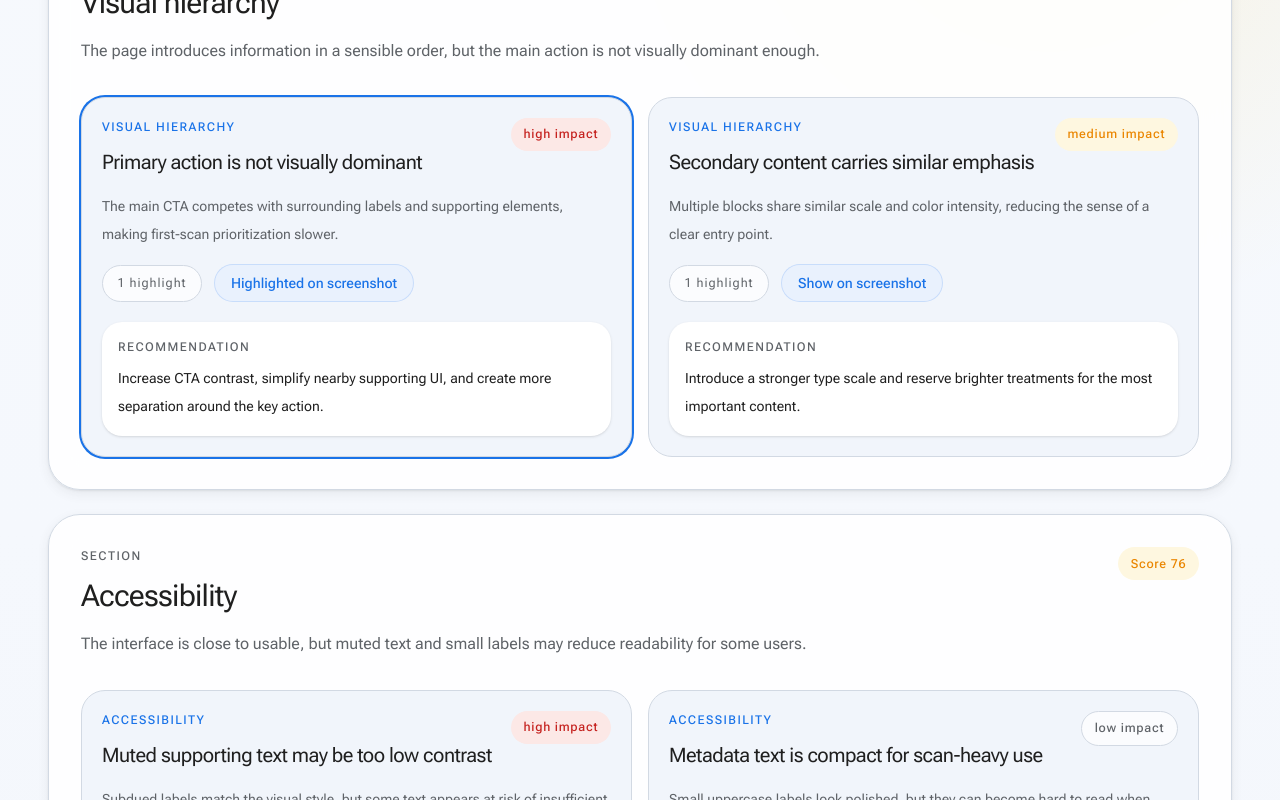
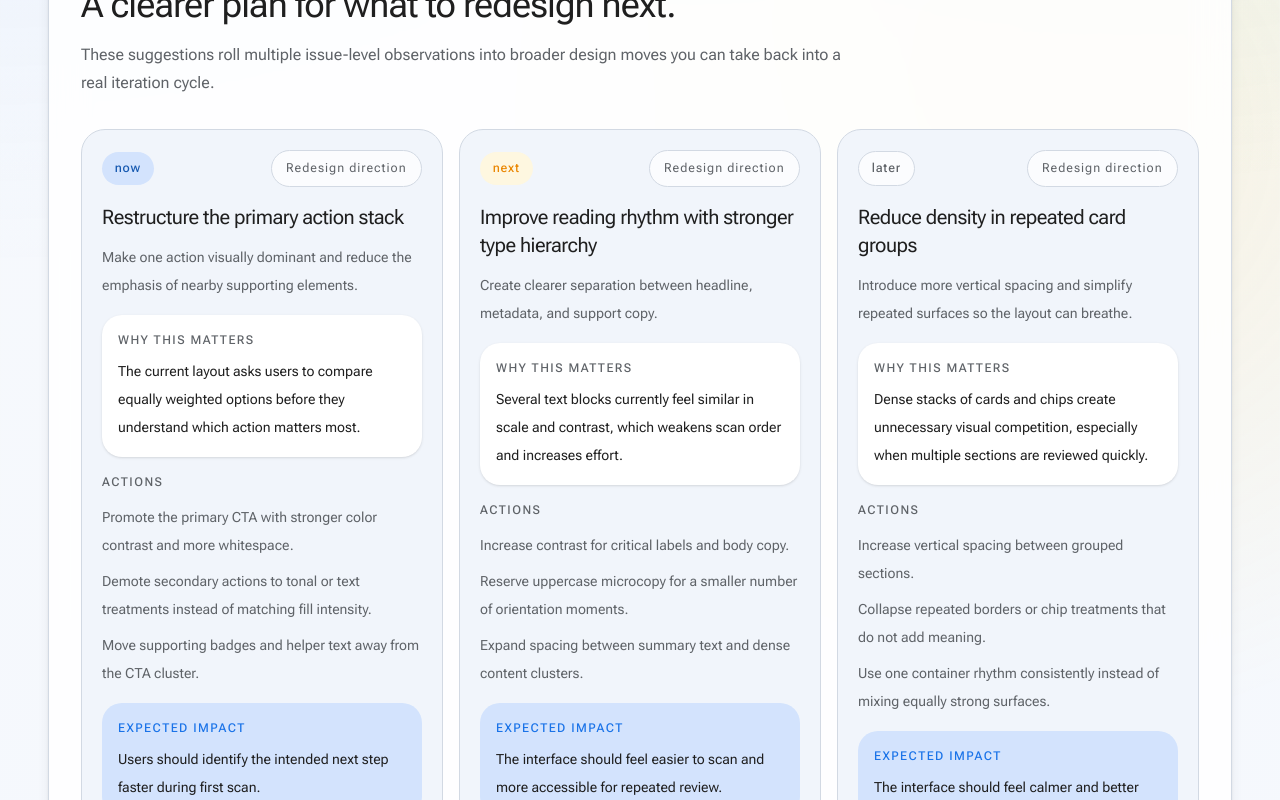
Before and after one commit to Nevaehhao/AI-Interface-Critic, a Next.js app: page /report/demo in a window 1280 px wide. Shown: the part 1100-1900 px from the top of the page. Built offline with nearby package versions, Linux system fonts and the light colour scheme.

Commit message:
Add redesign suggestion module

```diff
--- a/components/report/report-view.tsx
+++ b/components/report/report-view.tsx
@@ -32,6 +32,18 @@ function severityTone(severity: string) {
   }
 
   if (severity === "medium") {
+    return "status-badge status-badge-warning";
+  }
+
+  return "status-badge status-badge-neutral";
+}
+
+function suggestionPriorityTone(priority: string) {
+  if (priority === "now") {
+    return "status-badge status-badge-primary";
+  }
+
+  if (priority === "next") {
     return "status-badge status-badge-warning";
   }
 
@@ -186,6 +198,10 @@ export function ReportView({
                 {highlightableIssues.length} mapped issue
                 {highlightableIssues.length === 1 ? "" : "s"}
               </span>
+              <span className="app-chip">
+                {report.redesignSuggestions.length} redesign suggestion
+                {report.redesignSuggestions.length === 1 ? "" : "s"}
+              </span>
             </div>
 
             <h1 className="mt-5 text-4xl tracking-tight sm:text-5xl">
@@ -266,6 +282,12 @@ export function ReportView({
             <div className="surface-card rounded-[1.5rem] p-5 shadow-none">
               <p className="eyebrow">Jump to section</p>
               <div className="mt-4 flex flex-wrap gap-2">
+                <a
+                  href="#redesign-suggestions"
+                  className="material-button material-button-secondary px-4 py-2 text-sm"
+                >
+                  Redesign suggestions
+                </a>
                 {report.sections.map((section) => (
                   <a
                     key={section.id}
@@ -278,6 +300,68 @@ export function ReportView({
               </div>
             </div>
           </aside>
+        </section>
+
+        <section id="redesign-suggestions" className="surface-card p-6 sm:p-8">
+          <div className="flex flex-col gap-4 lg:flex-row lg:items-start lg:justify-between">
+            <div>
+              <p className="eyebrow">Redesign suggestions</p>
+              <h2 className="mt-3 text-3xl tracking-tight sm:text-4xl">
+                A clearer plan for what to redesign next.
+              </h2>
+              <p className="mt-4 max-w-3xl text-base leading-7 text-[var(--color-muted)]">
+                These suggestions roll multiple issue-level observations into broader design moves
+                you can take back into a real iteration cycle.
+              </p>
+            </div>
+            <span className="app-chip">
+              Suggested improvements module
+            </span>
+          </div>
+
+          {report.redesignSuggestions.length > 0 ? (
+            <div className="mt-8 grid gap-4 lg:grid-cols-3">
+              {report.redesignSuggestions.map((suggestion) => (
+                <article key={suggestion.id} className="surface-muted p-5">
+                  <div className="flex flex-wrap items-center justify-between gap-3">
+                    <span className={suggestionPriorityTone(suggestion.priority)}>
+                      {suggestion.priority}
+                    </span>
+                    <span className="app-chip">Redesign direction</span>
+                  </div>
+                  <h3 className="mt-4 text-xl tracking-tight">{suggestion.title}</h3>
+                  <p className="mt-3 text-sm leading-7 text-[var(--color-muted)]">
+                    {suggestion.summary}
+                  </p>
+
+                  <div className="mt-4 rounded-[1.25rem] bg-white p-4 shadow-sm">
+                    <p className="eyebrow">Why this matters</p>
+                    <p className="mt-2 text-sm leading-7">{suggestion.rationale}</p>
+                  </div>
+
+                  <div className="mt-4">
+                    <p className="eyebrow">Actions</p>
+                    <ul className="mt-3 space-y-2 text-sm leading-7 text-[var(--color-muted)]">
+                      {suggestion.actions.map((action) => (
+                        <li key={action}>{action}</li>
+                      ))}
+                    </ul>
+                  </div>
+
+                  <div className="mt-4 rounded-[1.25rem] bg-[var(--color-accent-soft)] p-4">
+                    <p className="eyebrow text-[var(--color-accent)]">Expected impact</p>
+                    <p className="mt-2 text-sm leading-7">{suggestion.expectedImpact}</p>
+                  </div>
+                </article>
+              ))}
+            </div>
+          ) : (
+            <div className="surface-muted mt-8 p-5">
+              <p className="text-sm leading-7 text-[var(--color-muted)]">
+                This older report does not include dedicated redesign suggestions yet.
+              </p>
+            </div>
+          )}
         </section>
 
         <div className="grid gap-6">
--- a/lib/analysis-report.ts
+++ b/lib/analysis-report.ts
@@ -34,9 +34,20 @@ export const analysisSummarySchema = z.object({
   nextAction: z.string(),
 });
 
+export const analysisRedesignSuggestionSchema = z.object({
+  id: z.string(),
+  title: z.string(),
+  summary: z.string(),
+  rationale: z.string(),
+  priority: z.enum(["now", "next", "later"]),
+  actions: z.array(z.string()).min(2),
+  expectedImpact: z.string(),
+});
+
 export const analysisReportContentSchema = z.object({
   summary: analysisSummarySchema,
   sections: z.array(analysisSectionSchema).min(1),
+  redesignSuggestions: z.array(analysisRedesignSuggestionSchema).default([]),
 });
 
 export const analysisReportSchema = z.object({
@@ -44,12 +55,14 @@ export const analysisReportSchema = z.object({
   createdAt: z.string(),
   summary: analysisReportContentSchema.shape.summary,
   sections: analysisReportContentSchema.shape.sections,
+  redesignSuggestions: analysisReportContentSchema.shape.redesignSuggestions,
 });
 
 export type AnalysisIssue = z.infer<typeof analysisIssueSchema>;
 export type AnalysisIssueHighlight = z.infer<typeof analysisIssueHighlightSchema>;
 export type AnalysisSection = z.infer<typeof analysisSectionSchema>;
 export type AnalysisSummary = z.infer<typeof analysisSummarySchema>;
+export type AnalysisRedesignSuggestion = z.infer<typeof analysisRedesignSuggestionSchema>;
 export type AnalysisReportContent = z.infer<typeof analysisReportContentSchema>;
 export type AnalysisReport = z.infer<typeof analysisReportSchema>;
 
@@ -233,6 +246,56 @@ export function createMockAnalysisReport(
         ],
       },
     ],
+    redesignSuggestions: [
+      {
+        id: "redesign-cta-stack",
+        title: "Restructure the primary action stack",
+        summary:
+          "Make one action visually dominant and reduce the emphasis of nearby supporting elements.",
+        rationale:
+          "The current layout asks users to compare equally weighted options before they understand which action matters most.",
+        priority: "now",
+        actions: [
+          "Promote the primary CTA with stronger color contrast and more whitespace.",
+          "Demote secondary actions to tonal or text treatments instead of matching fill intensity.",
+          "Move supporting badges and helper text away from the CTA cluster.",
+        ],
+        expectedImpact:
+          "Users should identify the intended next step faster during first scan.",
+      },
+      {
+        id: "redesign-reading-rhythm",
+        title: "Improve reading rhythm with stronger type hierarchy",
+        summary:
+          "Create clearer separation between headline, metadata, and support copy.",
+        rationale:
+          "Several text blocks currently feel similar in scale and contrast, which weakens scan order and increases effort.",
+        priority: "next",
+        actions: [
+          "Increase contrast for critical labels and body copy.",
+          "Reserve uppercase microcopy for a smaller number of orientation moments.",
+          "Expand spacing between summary text and dense content clusters.",
+        ],
+        expectedImpact:
+          "The interface should feel easier to scan and more accessible for repeated review.",
+      },
+      {
+        id: "redesign-section-density",
+        title: "Reduce density in repeated card groups",
+        summary:
+          "Introduce more vertical spacing and simplify repeated surfaces so the layout can breathe.",
+        rationale:
+          "Dense stacks of cards and chips create unnecessary visual competition, especially when multiple sections are reviewed quickly.",
+        priority: "later",
+        actions: [
+          "Increase vertical spacing between grouped sections.",
+          "Collapse repeated borders or chip treatments that do not add meaning.",
+          "Use one container rhythm consistently instead of mixing equally strong surfaces.",
+        ],
+        expectedImpact:
+          "The interface should feel calmer and better organized without losing content depth.",
+      },
+    ],
   };
 
   const baseReport = createAnalysisReport(baseContent, {
--- a/lib/ollama-analysis.ts
+++ b/lib/ollama-analysis.ts
@@ -13,6 +13,7 @@ Analyze the provided UI screenshot and return structured UX feedback in these ca
 - Accessibility
 - Interaction clarity
 - Layout issues
+- Redesign suggestions
 
 Instructions:
 - Be specific and practical.
@@ -29,7 +30,7 @@ Instructions:
 export const analysisReportContentJsonSchema = {
   type: "object",
   additionalProperties: false,
-  required: ["summary", "sections"],
+  required: ["summary", "sections", "redesignSuggestions"],
   properties: {
     summary: {
       type: "object",
@@ -110,6 +111,39 @@ export const analysisReportContentJsonSchema = {
         },
       },
     },
+    redesignSuggestions: {
+      type: "array",
+      minItems: 1,
+      items: {
+        type: "object",
+        additionalProperties: false,
+        required: [
+          "id",
+          "title",
+          "summary",
+          "rationale",
+          "priority",
+          "actions",
+          "expectedImpact",
+        ],
+        properties: {
+          id: { type: "string" },
+          title: { type: "string" },
+          summary: { type: "string" },
+          rationale: { type: "string" },
+          priority: {
+            type: "string",
+            enum: ["now", "next", "later"],
+          },
+          actions: {
+            type: "array",
+            minItems: 2,
+            items: { type: "string" },
+          },
+          expectedImpact: { type: "string" },
+        },
+      },
+    },
   },
 } as const;
 
```
